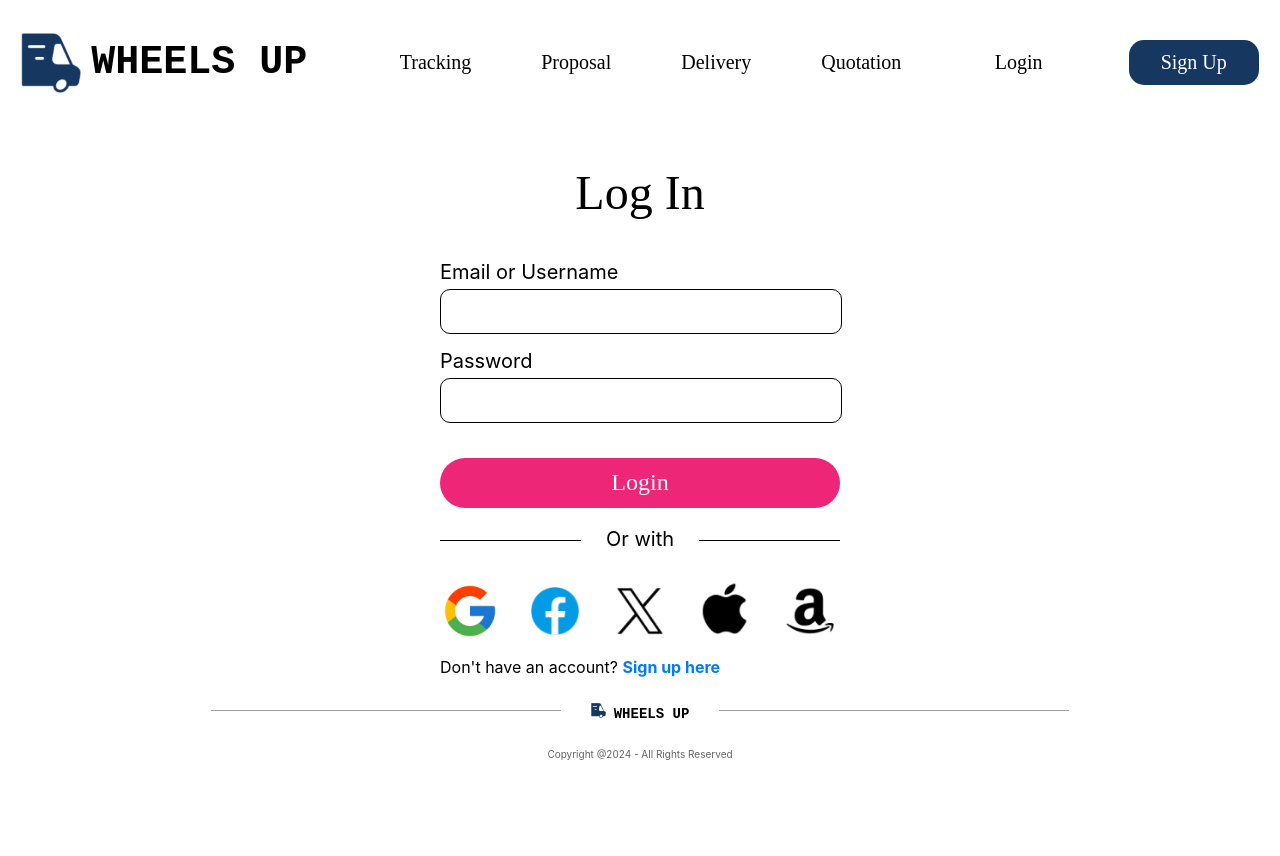
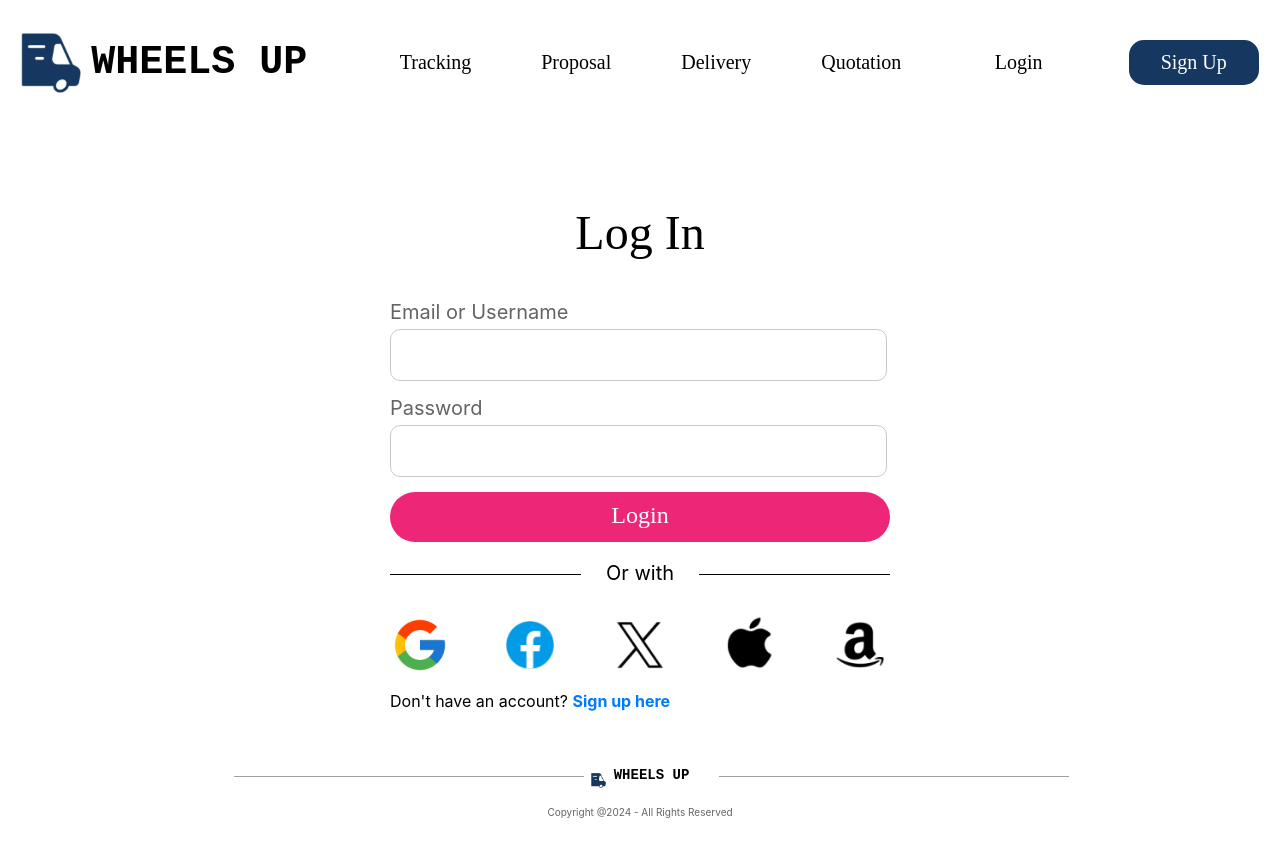
Before and after one commit to ArnabDasSOEN/SOEN342F2024, a React (Create React App) app in the folder SOEN343_Project/frontend/: page /login in a window 1280 px wide. Before the commit the page ends 800 px from the top, so only its background shows below. Built offline with nearby package versions, Linux system fonts and the light colour scheme; a web font is replaced by a local one.

Commit message:
Added SignUp

```diff
--- a/SOEN343_Project/frontend/src/App.js
+++ b/SOEN343_Project/frontend/src/App.js
@@ -4,6 +4,7 @@ import { Navbar } from './Components/Navbar/Navbar';
 import { Landing } from './Pages/Landing';
 import { Login } from './Pages/Login';
 import { Footer } from './Components/Footer/Footer';
+import { SignUp } from './Pages/SignUp';
 
 function App() {
   return (
@@ -13,6 +14,7 @@ function App() {
         <Routes>
           <Route path='/' element={<Landing/>}/>
           <Route path='/login' element={<Login/>}/>
+          <Route path='/signup' element={<SignUp/>}/>
         </Routes>
         <Footer/>
       </BrowserRouter>
--- a/SOEN343_Project/frontend/src/Components/Footer/Footer.css
+++ b/SOEN343_Project/frontend/src/Components/Footer/Footer.css
@@ -10,17 +10,15 @@
 .footer-logo {
     display: inline-flex;
     align-items: center;
-    position: relative;
+    gap: 20 px;
 }
 
 .footer-logo p {
-    text-align: center;
     line-height: 0.1em;
     margin: 10px 0 20px;
     font-size: 14px;
     font-weight: 600;
     font-family: 'Ligconsolata', monospace;
-    display: inline-block;
     position: relative;
 }
 
@@ -49,6 +47,6 @@
 
 .footer-copyright p {
     font-size: 10px;
-    margin-top: 10px;
     color: rgb(100, 100, 100);
+    margin-bottom: 20px;
 }
--- a/SOEN343_Project/frontend/src/Components/Footer/Footer.jsx
+++ b/SOEN343_Project/frontend/src/Components/Footer/Footer.jsx
@@ -6,7 +6,8 @@ export const Footer = () => {
     return (
         <div className='footer'>
             <div className="footer-logo">
-                <p><img src={deliver_icon} alt=''></img>WHEELS UP</p>
+                <img src={deliver_icon} alt=''></img>
+                <p>WHEELS UP</p>
             </div>
             <div className="footer-copyright">
                 <p>Copyright @2024 - All Rights Reserved</p>
--- a/SOEN343_Project/frontend/src/Components/Navbar/Navbar.jsx
+++ b/SOEN343_Project/frontend/src/Components/Navbar/Navbar.jsx
@@ -23,10 +23,10 @@ export const Navbar = () => {
         </ul>
         <div className='login-items'>
           <div className='login'>
-              <Link to='/login'><button>Login</button></Link>
+            <Link to='/login'><button>Login</button></Link>
           </div>
           <div className='signup'>
-            <button>Sign Up</button>
+            <Link to='/signup'><button>Sign Up</button></Link>
           </div>
         </div>
     </div>
--- a/SOEN343_Project/frontend/src/Pages/CSS/Login.css
+++ b/SOEN343_Project/frontend/src/Pages/CSS/Login.css
@@ -1,8 +1,14 @@
 .loginPage {
-    width: 100vw;
-    left: 50vw;
-    max-width: 400px;
-    margin: 0 auto;
+    width: 100%;
+    height: 80vh;
+  }
+
+  .loginForm {
+    width: 500px;
+    height: 600px;
+    background: white;
+    margin: auto;
+    padding: 40px 60px;
   }
 
   @import url('https://fonts.googleapis.com/css2?family=Avenir&display=swap');
@@ -25,24 +31,22 @@
     cursor: pointer;
     height: 50px;
     font-family: 'Avenir';
+    display: flex;
+    justify-content: center;
 
   }
 
   .loginForm input[type="email"],
   .loginForm input[type="password"] {
     width: 95%;
-    height: 100%;
+    height: 30px;
     padding: 10px;
     margin-bottom: 15px;
-    border: solid 1px black;
+    border: solid 1px #c9c9c9;
     background-color: #FFFFFF;
     border-radius: 10px;
     font-family: 'Avenir';
     font-size: 20px;
-  }
-
-  .loginFormElement {
-    margin-bottom: 20px;
   }
 
   .loginFormElement label{
@@ -51,6 +55,7 @@
     margin-bottom: 5px;
     font-size: 20px;
     font-weight: 400;
+    color: rgb(100, 100, 100);
   }
 
 .otherLoginOptions p{
@@ -71,7 +76,7 @@
 
 .company-logos {
   display: flex;
-  gap: 25px;
+  gap: 50px;
   align-items: center;
   margin-top: 40px;
 }
--- /dev/null
+++ b/SOEN343_Project/frontend/src/Pages/CSS/SignUp.css
@@ -0,0 +1,24 @@
+.signup {
+    justify-content: center;
+}
+.signup h2{
+    text-align: center;
+    font-size: 48px;
+    font-weight: 400;
+    font-family: 'Avenir';
+}
+.signup-page {
+    width: 500px;
+    background: white;
+    margin: auto;
+    padding: 40px 60px;
+}
+.loginsignup-agree {
+    display: flex;
+    align-items: center;
+    margin-top: 25px;
+    gap: 20px;
+    color: #5c5c5c;
+    font-size: 18px;
+    font-weight: 500;
+}
--- /dev/null
+++ b/SOEN343_Project/frontend/src/Pages/SignUp.jsx
@@ -0,0 +1,27 @@
+import React from 'react'
+import './CSS/SignUp.css'
+import { Link } from 'react-router-dom'
+
+export const SignUp = () => {
+    return (
+        <div className="signup">
+            <h2>Sign Up</h2>
+            <form className="signup-page">
+                <label className="name">Your Name</label>
+                <input type="text" />
+                <br/>
+                <label className='email'>Email</label>
+                <input type="email" />
+                <br/>
+                <label className='password'>Password</label>
+                <input type="password" />
+            </form>
+            <button>Continue</button>
+            <p className="loginsignup-login">Already have an account? <Link>Login here</Link></p>
+            <div className="signup-agree">
+                <input type="checkbox" />
+                <p>By continuing, I agree to the terms of use & privacy policy</p>
+            </div>
+        </div>
+    )
+}
```
